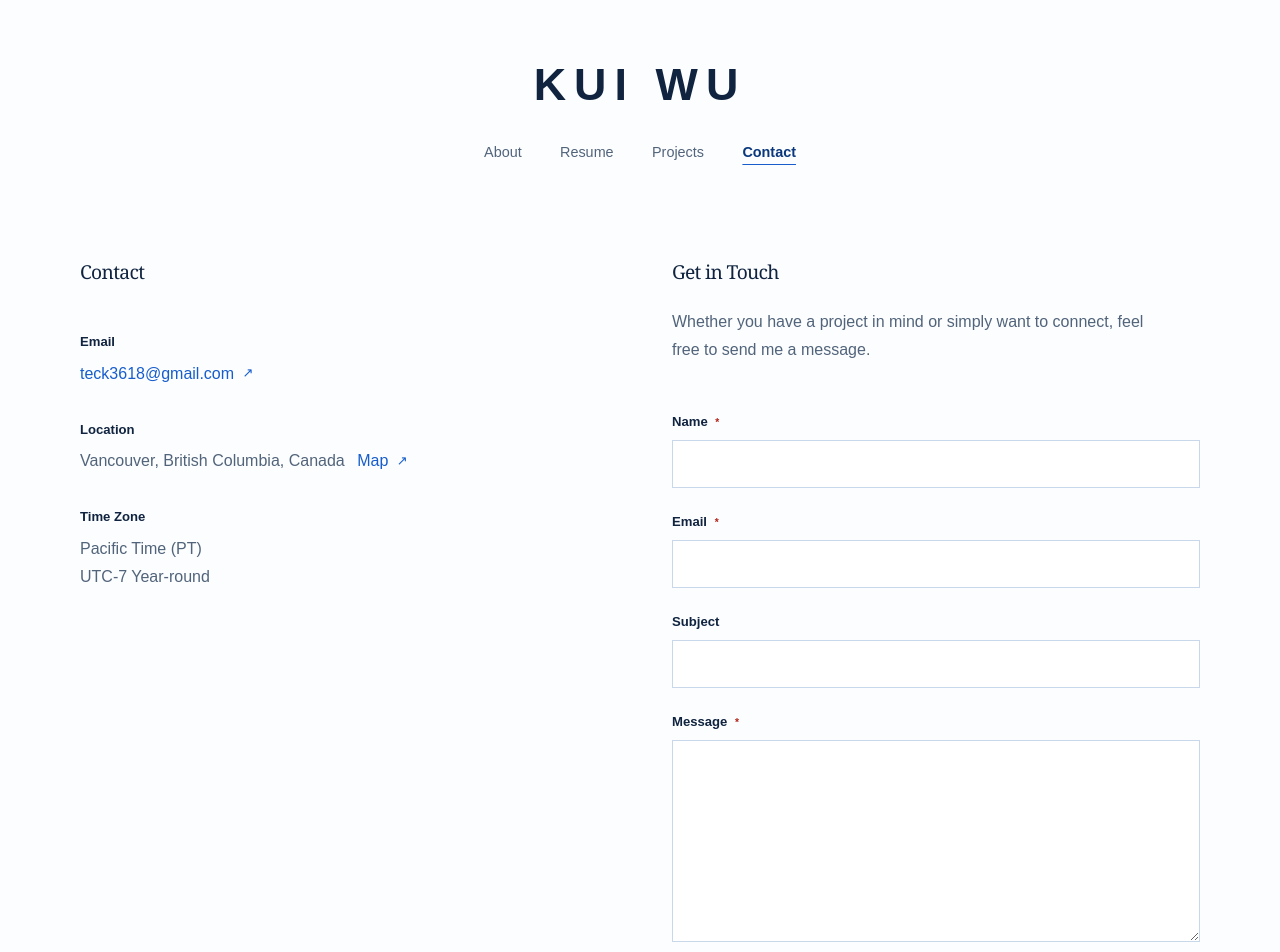
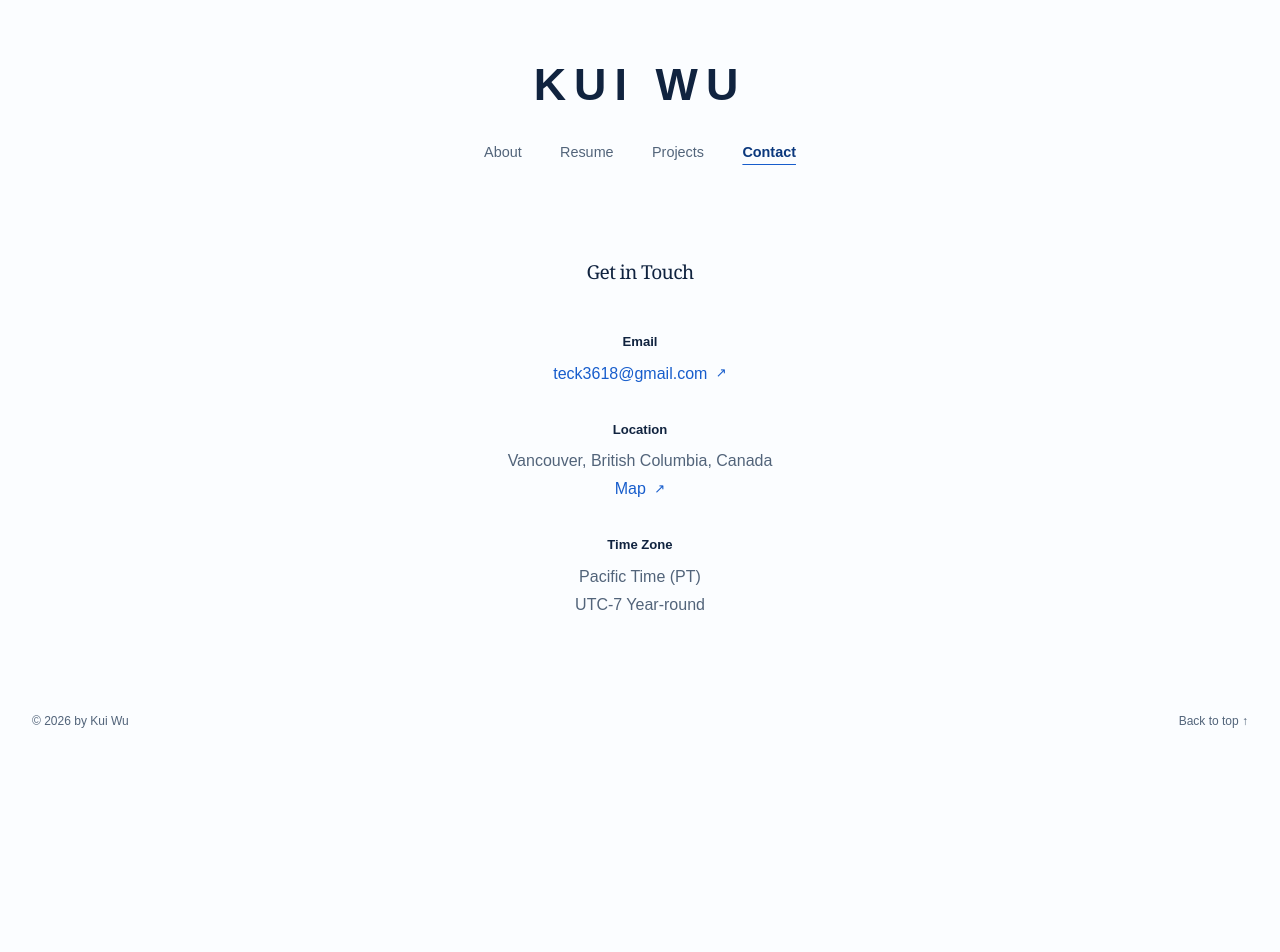
Before and after one commit to kwcontrols/KW-Portfolio, a Next.js app: page /contact in a window 1280 px wide. Shown: the top 952 px of the page. After the commit the page ends 800 px from the top, so only its background shows below. Built offline with nearby package versions, Linux system fonts and the light colour scheme.

Commit message:
Simplify contact page

```diff
--- a/app/contact/page.tsx
+++ b/app/contact/page.tsx
@@ -1,6 +1,3 @@
-"use client";
-
-import type { FormEvent } from "react";
 import { SiteFooter } from "../SiteFooter";
 import { SiteHeader } from "../SiteHeader";
 
@@ -9,33 +6,12 @@ const VANCOUVER_MAP_URL =
   "https://www.google.com/maps/search/?api=1&query=Vancouver,+British+Columbia,+Canada";
 
 export default function ContactPage() {
-  const handleSubmit = (event: FormEvent<HTMLFormElement>) => {
-    event.preventDefault();
-
-    const form = event.currentTarget;
-    if (!form.checkValidity()) {
-      form.reportValidity();
-      return;
-    }
-
-    const formData = new FormData(form);
-    const name = String(formData.get("name") ?? "").trim();
-    const email = String(formData.get("email") ?? "").trim();
-    const subjectEntry = String(formData.get("subject") ?? "").trim();
-    const message = String(formData.get("message") ?? "").trim();
-    const subject = subjectEntry || `Website Contact from ${name}`;
-    const body = `Name: ${name}\nEmail: ${email}\n\nMessage:\n${message}`;
-
-    // This mailto flow can later be replaced with Formspree, EmailJS, or a server-side API for direct submission.
-    window.location.href = `mailto:${CONTACT_EMAIL}?subject=${encodeURIComponent(subject)}&body=${encodeURIComponent(body)}`;
-  };
-
   return (
     <div className="site-shell" id="page-start">
       <SiteHeader />
       <main className="contact-page" id="contact">
         <section className="contact-column" aria-labelledby="contact-heading">
-          <h1 id="contact-heading">Contact</h1>
+          <h1 id="contact-heading">Get in Touch</h1>
 
           <dl className="contact-details">
             <div>
@@ -52,9 +28,10 @@ export default function ContactPage() {
             <div>
               <dt>Location</dt>
               <dd>
-                Vancouver, British Columbia, Canada{" "}
+                Vancouver, British Columbia, Canada
+                <br />
                 <a
-                  className="project-title-link contact-link contact-map-link"
+                  className="project-title-link contact-link"
                   href={VANCOUVER_MAP_URL}
                   target="_blank"
                   rel="noopener noreferrer"
@@ -73,67 +50,6 @@ export default function ContactPage() {
             </div>
           </dl>
         </section>
-
-        <section className="contact-column" aria-labelledby="get-in-touch-heading">
-          <h2 id="get-in-touch-heading">Get in Touch</h2>
-          <p className="contact-intro">
-            Whether you have a project in mind or simply want to connect, feel
-            free to send me a message.
-          </p>
-
-          <form className="contact-form" onSubmit={handleSubmit}>
-            <div className="contact-field">
-              <label htmlFor="contact-name">
-                Name <span className="required-marker" aria-hidden="true">*</span>
-                <span className="visually-hidden"> required</span>
-              </label>
-              <input
-                id="contact-name"
-                name="name"
-                type="text"
-                autoComplete="name"
-                required
-              />
-            </div>
-            <div className="contact-field">
-              <label htmlFor="contact-email">
-                Email <span className="required-marker" aria-hidden="true">*</span>
-                <span className="visually-hidden"> required</span>
-              </label>
-              <input
-                id="contact-email"
-                name="email"
-                type="email"
-                autoComplete="email"
-                required
-              />
-            </div>
-            <div className="contact-field">
-              <label htmlFor="contact-subject">Subject</label>
-              <input
-                id="contact-subject"
-                name="subject"
-                type="text"
-                autoComplete="off"
-              />
-            </div>
-            <div className="contact-field">
-              <label htmlFor="contact-message">
-                Message <span className="required-marker" aria-hidden="true">*</span>
-                <span className="visually-hidden"> required</span>
-              </label>
-              <textarea
-                id="contact-message"
-                name="message"
-                rows={7}
-                required
-              />
-            </div>
-            <button className="contact-submit" type="submit">
-              Send Message
-            </button>
-          </form>
-        </section>
       </main>
       <SiteFooter />
     </div>
--- a/app/globals.css
+++ b/app/globals.css
@@ -127,28 +127,16 @@ p { color: var(--ink-soft); font-size: 1rem; line-height: 1.75; }
 .image-slideshow-dots { display: flex; justify-content: center; gap: .55rem; margin-top: var(--space-sm); }
 .image-slideshow-dots button { width: .45rem; height: .45rem; padding: 0; border: 0; border-radius: 50%; background: var(--line); cursor: pointer; transition: background 180ms ease, transform 180ms ease; }
 .image-slideshow-dots button:hover, .image-slideshow-dots button:focus-visible, .image-slideshow-dots button.is-active { background: var(--blue); transform: scale(1.2); }
-.contact-page { display: grid; grid-template-columns: repeat(2, minmax(0, 1fr)); gap: clamp(var(--space-lg), 6vw, var(--space-2xl)); width: 100%; max-width: 1120px; margin: 0 auto; padding: var(--space-2xl) 0; }
-.contact-column { min-width: 0; text-align: left; }
+.contact-page { width: 100%; max-width: 700px; margin: 0 auto; padding: var(--space-2xl) 0; }
+.contact-column { min-width: 0; text-align: center; }
 .contact-column h1, .contact-column h2, .resume-section > h1 { max-width: none; font-family: Georgia, "Times New Roman", serif; font-size: clamp(1rem, 1.5vw, 1.25rem); font-weight: 400; letter-spacing: -.035em; line-height: 1.25; }
-.contact-details { margin: var(--space-xl) 0 0; }
+.contact-details { width: 100%; max-width: 560px; margin: var(--space-xl) auto 0; text-align: center; }
 .contact-details > div + div { margin-top: var(--space-lg); }
-.contact-details dt, .contact-field label { color: var(--ink); font-size: .82rem; font-weight: 700; }
-.contact-details dd { margin: var(--space-xs) 0 0; color: var(--ink-soft); font-size: 1rem; line-height: 1.75; }
+.contact-details dt { color: var(--ink); font-size: .82rem; font-weight: 700; }
+.contact-details dd { margin: var(--space-xs) 0 0; overflow-wrap: anywhere; color: var(--ink-soft); font-size: 1rem; line-height: 1.75; }
 .contact-link { color: var(--blue); text-underline-offset: .2em; }
 .contact-link:hover, .contact-link:focus-visible { color: var(--blue-dark); }
 .project-title-link.contact-link span { font-size: .8125rem; vertical-align: .12em; }
-.contact-map-link { display: inline-block; margin-left: var(--space-xs); }
-.contact-intro { max-width: 55ch; margin: var(--space-md) 0 0; }
-.contact-form { display: grid; gap: var(--space-md); margin-top: var(--space-xl); }
-.contact-field { display: grid; gap: var(--space-xs); }
-.contact-field input, .contact-field textarea { width: 100%; border: 1px solid var(--line); border-radius: 0; background: var(--white); color: var(--ink); font: inherit; font-size: 1rem; line-height: 1.5; }
-.contact-field input { min-height: 48px; padding: .7rem var(--space-sm); }
-.contact-field textarea { min-height: 180px; padding: var(--space-sm); resize: vertical; }
-.contact-field input:focus-visible, .contact-field textarea:focus-visible, .contact-submit:focus-visible { outline: 2px solid var(--blue); outline-offset: 3px; }
-.required-marker { margin-left: var(--space-2xs); color: #b42318; font-size: .78em; }
-.visually-hidden { position: absolute; width: 1px; height: 1px; padding: 0; margin: -1px; overflow: hidden; clip: rect(0 0 0 0); white-space: nowrap; border: 0; }
-.contact-submit { width: max-content; min-height: 48px; padding: .85rem 1.25rem; border: 1px solid var(--blue); border-radius: 0; background: var(--blue); color: var(--white); font: inherit; font-size: .82rem; font-weight: 700; cursor: pointer; transition: background 180ms ease, border-color 180ms ease; }
-.contact-submit:hover, .contact-submit:focus-visible { border-color: var(--blue-dark); background: var(--blue-dark); }
 .resume-page { width: 100%; max-width: 780px; margin: 0 auto; padding: var(--space-lg) 0 var(--space-xl); text-align: left; }
 .resume-section + .resume-section { margin-top: var(--space-lg); padding-top: var(--space-lg); border-top: 1px solid var(--line); }
 .resume-section > h1 { color: var(--ink); }
@@ -177,7 +165,6 @@ footer a { text-decoration: none; }
   nav { justify-content: center; }
   .hero { grid-template-columns: 1fr; min-height: auto; }
   .hero-aside { max-width: 560px; }
-  .contact-page { grid-template-columns: 1fr; gap: var(--space-xl); }
   .project-entry { grid-template-columns: 1fr; gap: var(--space-lg); }
   .project-entry .project-media, .project-entry:nth-child(even) .project-media { grid-column: 1; grid-row: 1; }
   .project-entry .project-details, .project-entry:nth-child(even) .project-details { grid-column: 1; grid-row: 2; }
```
